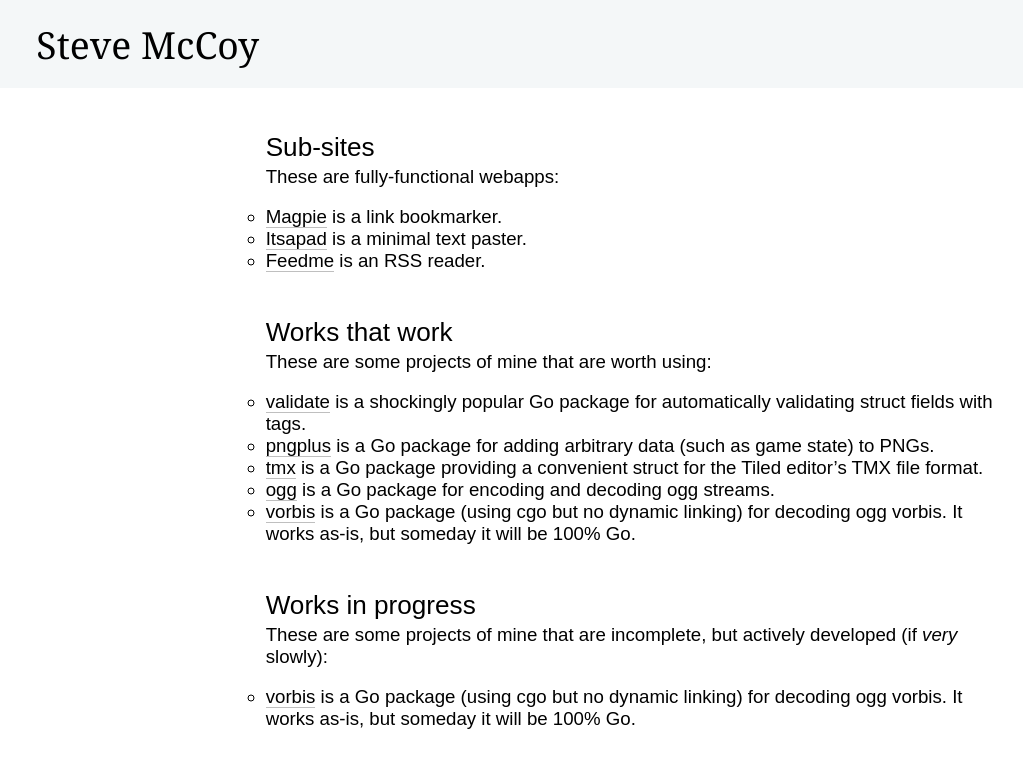
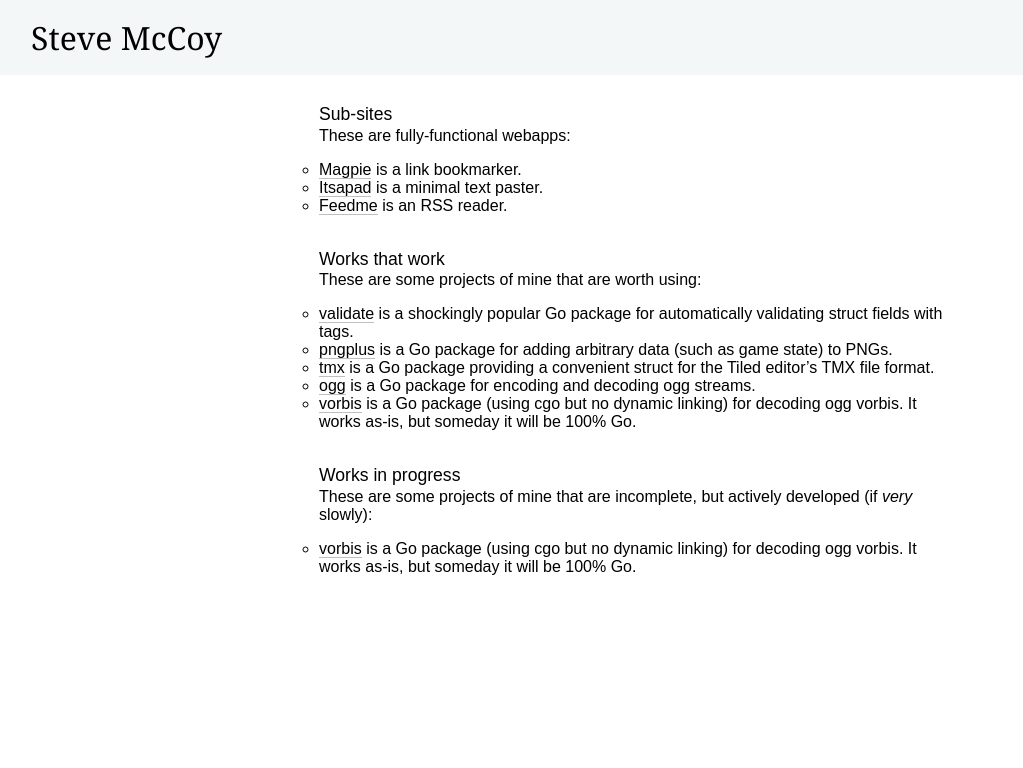
Before and after one commit to mccoyst/mccoyst.github.io, a Jekyll site: the page built from index.md, in a window 1280 px wide. Shown: the top 768 px of the page, without its empty margins (1-1024 px from the left). Built offline with Jekyll 4.4.1, drawn with Linux system fonts in a browser that asks for light colours; some web fonts are replaced.

Commit message:
Tweakin'

```diff
--- a/style/stk5.css
+++ b/style/stk5.css
@@ -2,7 +2,7 @@
 
 body {
 	margin: 0;
-	font-size: 14pt;
+	font-size: 12pt;
 	font-family: "Fira Sans", sans-serif;
 	font-weight: 300;
 }
@@ -39,8 +39,8 @@ a:visited {
 }
 
 h1 {
-	font-size: 140%;
-	font-weight: 300;
+	font-size: 110%;
+	font-weight: 400;
 	padding-top: 1em;
 	margin-bottom: .1em;
 }
```
